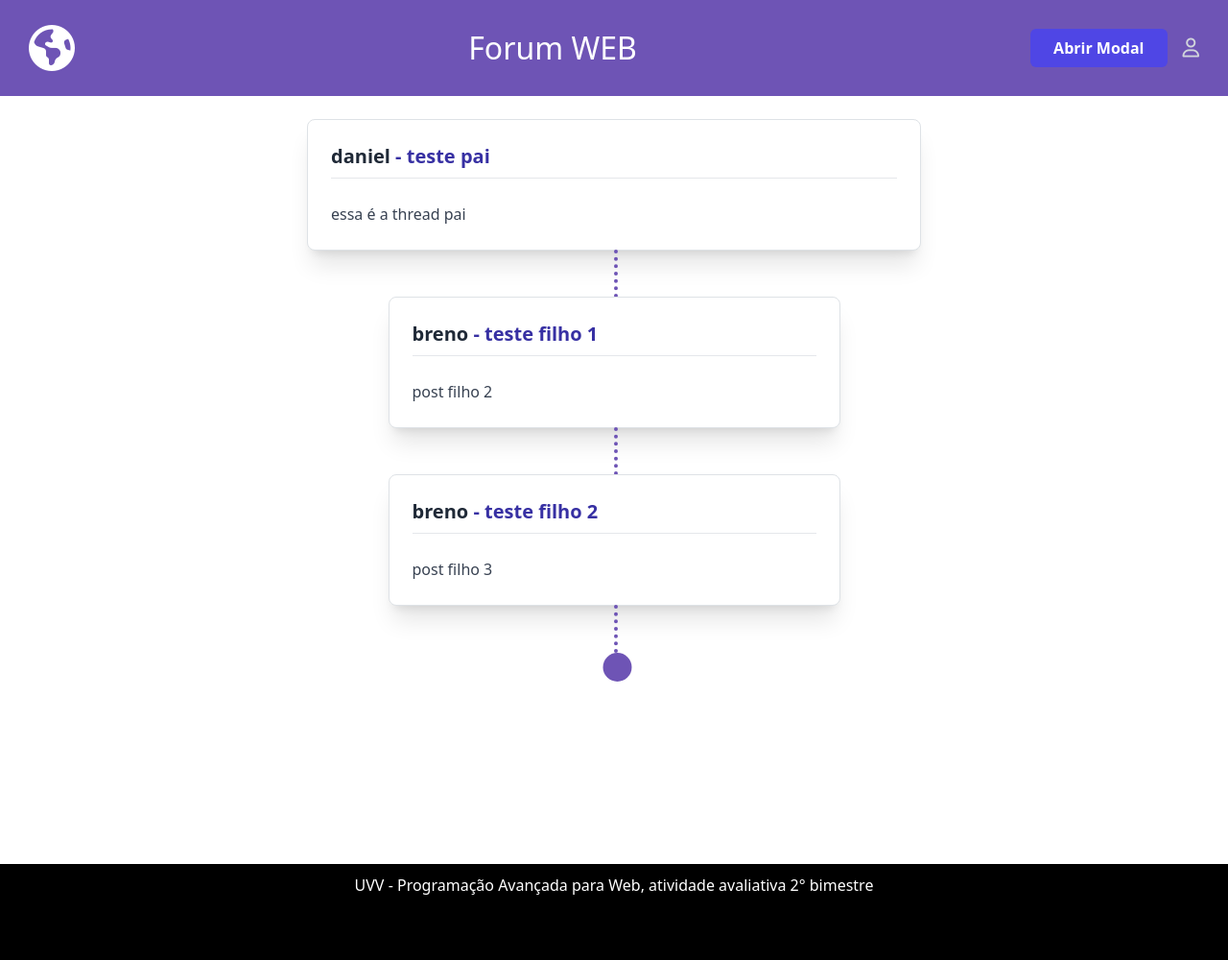
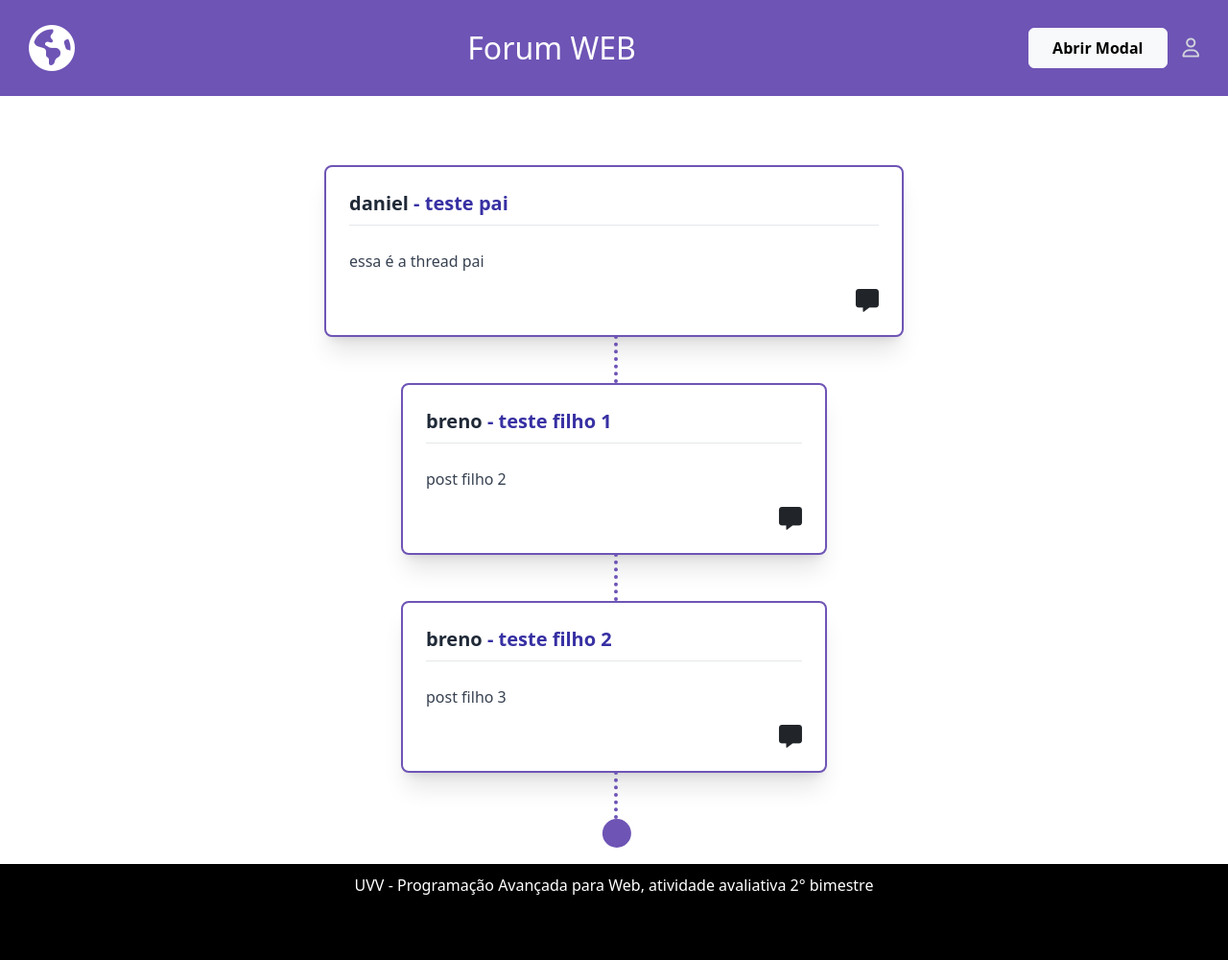
Before and after one commit to BrenoFSales/Forum-Web, a Flask app: page /thread/1 in a window 1280 px wide. Shown: the whole page at 96% size. Run offline with Flask 3, Linux system fonts and the light colour scheme; a user stored in the database is signed in; data comes from the database, SQL or seed files in the repository; some libraries are stand-ins or nearby versions.

Commit message:
thread-style

```diff
--- a/assets/styles/main.css
+++ b/assets/styles/main.css
@@ -18,7 +18,12 @@ header {
 }
 
 .perfil_icon {
-  font-size: 25px;
+  font-size: 50px;
+}
+
+#btnModal:hover{
+  background-color: #34495E;
+  color: #FDFEFE;
 }
 
 .logo_page {
@@ -52,3 +57,12 @@ footer {
 .feed {
   background-color: #FDFEFE;
 }
+
+.modal-header{
+  background-color: #6e54b5;
+}
+
+.submitModal{
+  background-color: #6e54b5;
+  color: white;
+}
--- a/assets/styles/thread.css
+++ b/assets/styles/thread.css
@@ -16,9 +16,14 @@
     height: 30px;
     left: 50%;
     top: 100%;
-    transform: translateX(-55%);
+    transform: translateX(-57%);
 }
 
 .thread{
     position: relative;
+    border: 2px solid #6e54b5;
 }
+
+#thread-container {
+    height: 100%;
+}
--- a/templates/baseLayout.html
+++ b/templates/baseLayout.html
@@ -21,7 +21,7 @@
       <h1 class="fs-2">Forum WEB</h1>
       <div class="flex items-center space-x-4">
         {% if current_user.is_authenticated %}
-          <button type="button" class="bg-indigo-600 hover:bg-indigo-500 text-white font-semibold py-2 px-4 rounded" data-bs-toggle="modal" data-bs-target="#newThreadModal">
+          <button id="btnModal" type="button" class="btn btn-light font-semibold py-2 px-4 rounded" data-bs-toggle="modal" data-bs-target="#newThreadModal">
             Abrir Modal
           </button>
           <a href="{{ url_for('perfil') }}" class="text-gray-300 hover:text-white">
@@ -42,10 +42,10 @@
     <!-- Modal -->
     <div class="modal fade" id="newThreadModal" data-bs-backdrop="static" tabindex="-1" aria-labelledby="newThreadModalLabel" aria-hidden="true">
       <div class="modal-dialog modal-dialog-centered">
-          <div class="modal-content">
-              <div class="modal-header">
-                  <h5 class="modal-title">Nova Thread</h5>
-                  <button type="button" class="btn-close" data-bs-dismiss="modal" aria-label="Fechar"></button>
+        <div class="modal-content">
+          <div class="modal-header">
+            <h5 class="modal-title text-white fs-3">Nova Thread</h5>
+            <button type="button" class="btn-close" data-bs-dismiss="modal" aria-label="Fechar"></button>
           </div>
           <form action="/Anime/newthread" id="newthread-form" method="POST" class="space-y-6" enctype="multipart/form-data">
             <div class="modal-body space-y-4">
@@ -63,7 +63,7 @@
 
             <div class="modal-footer space-x-4">
               <button type="button" class="bg-gray-500 hover:bg-gray-400 text-white py-2 px-4 rounded-lg" data-bs-dismiss="modal">Cancelar</button>
-              <button type="submit" class="bg-indigo-600 hover:bg-indigo-500 text-white py-2 px-4 rounded-lg">
+              <button type="submit" class="submitModal hover:bg-indigo-600 text-white py-2 px-4 rounded-lg">
                 Criar Thread
               </button>
             </div>
--- a/templates/perfil.html
+++ b/templates/perfil.html
@@ -2,7 +2,7 @@
 
 {% block content %}
 
-<div class="container mt-5">
+<div class="container mt-5 w-75">
     <h1 class="mb-4 fs-5">Perfil do Usuário</h1>
     <a href="{{ url_for('logout') }}"><button class="btn btn-danger mb-4">Encerrar Sessão</button></a>
     <!-- Seção de Informações Pessoais -->
--- a/templates/post.html
+++ b/templates/post.html
@@ -1,4 +1,4 @@
-<div class="thread w-50 bg-white shadow-xl rounded-lg p-6 m-6 border border-gray-200">
+<div class="thread w-50 bg-white shadow-xl rounded-lg p-6 m-6">
   <div class="linha-conexao"><div class="fim-conexao"></div></div>
   <!-- Header Section with User and Title -->
   {% if post.attachment != '' %}
@@ -19,9 +19,12 @@
 
     <!-- Content Section -->
     <div>
-      <p class="text-gray-700 leading-relaxed">
+      <p class="text-gray-700 leading-relaxed mb-3">
         {{ post.content }}
       </p>
+    </div>
+    <div class="mt-2 d-flex justify-content-end">
+      <button class="row fs-4" type="button" data-bs-toggle="modal" data-bs-target="#newThreadModal"><i class="fa-solid fa-message"></i></button>
     </div>
 
   </div>
--- a/templates/thread.html
+++ b/templates/thread.html
@@ -2,7 +2,7 @@
 {% extends "baseLayout.html" %}
 
 {% block content %}
-<div class="container">
+<div id="thread-container" class="container p-5">
   <div id="super-thread" class="row justify-content-center">
   {{ thread | safe }}
   </div>
```
